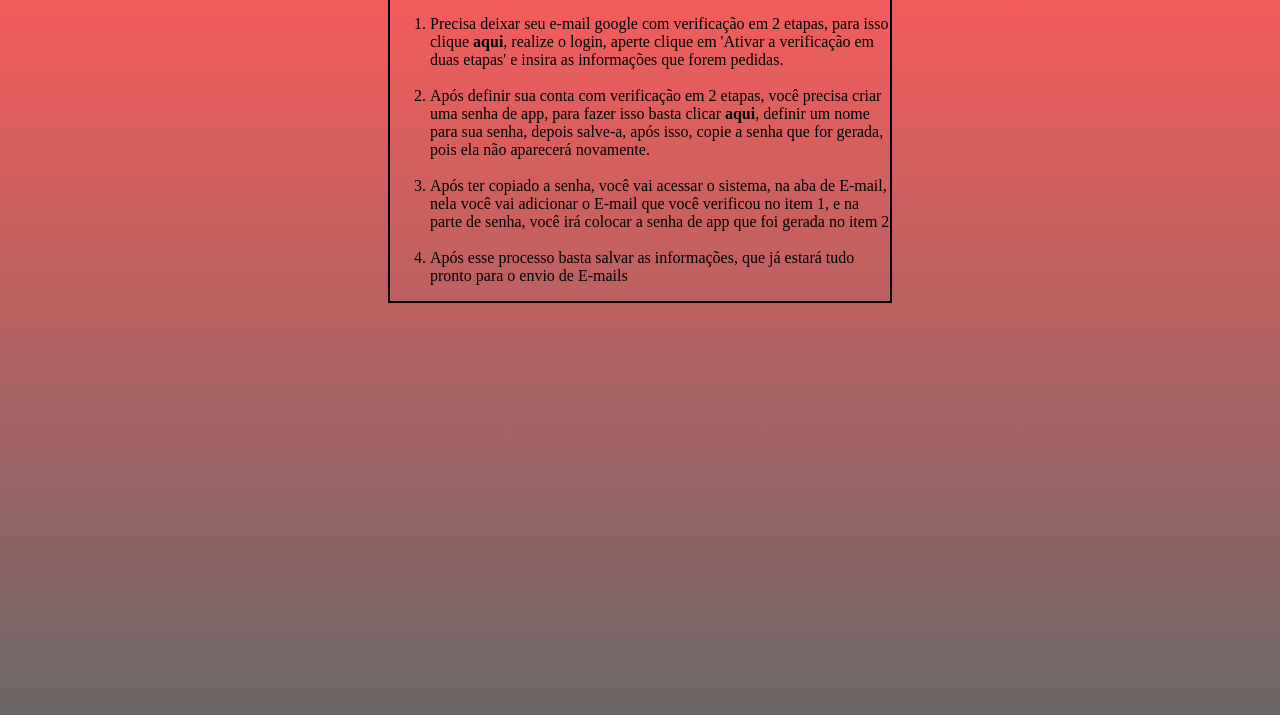
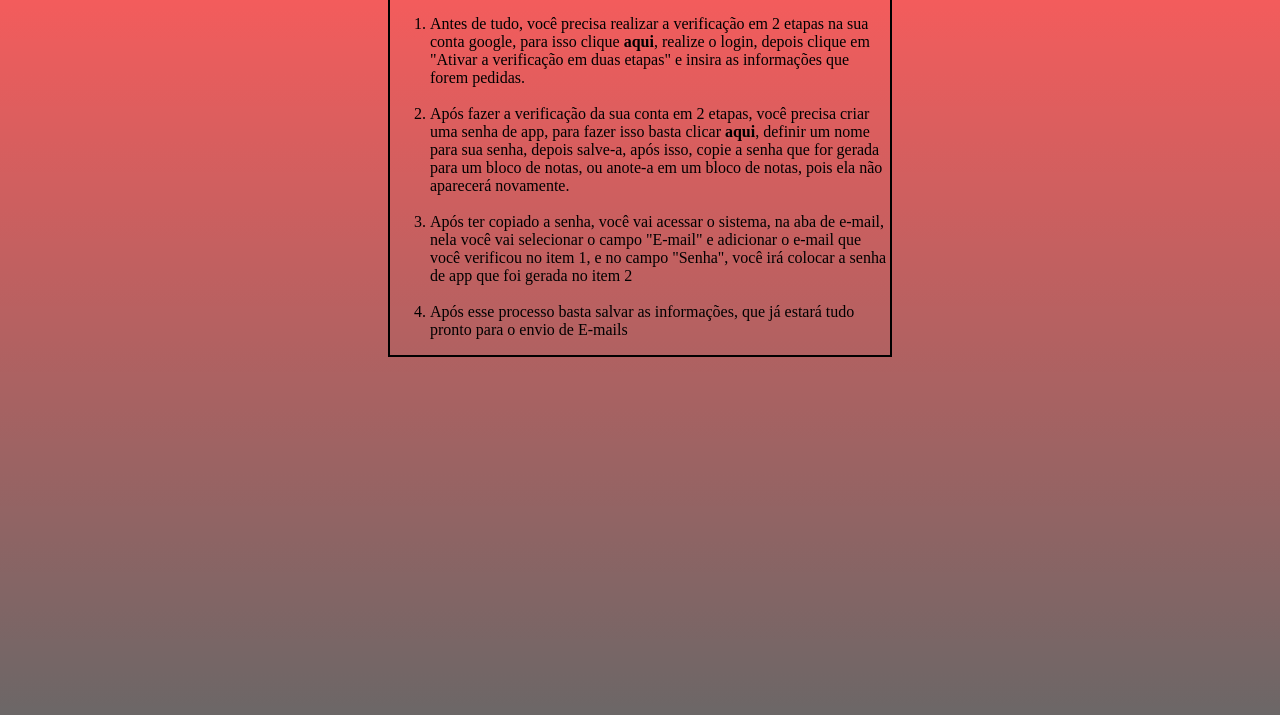
Before and after one commit to DelcidesNeto/Passo-a-Passo-para-Configuracao-do-do-E-mail, a plain HTML site: page index.html in a window 1280 px wide. Shown: the part 61-776 px from the top of the page. Drawn offline with Linux system fonts and the light colour scheme.

Commit message:
Modifiquei as instruções para algo mais compreensível, para que o usuário consiga ler e entender melhor o passo a passo

```diff
--- a/index.html
+++ b/index.html
@@ -3,7 +3,7 @@
 <head>
     <meta charset="UTF-8">
     <meta name="viewport" content="width=device-width, initial-scale=1.0">
-    <title>Configuração E-mail passo a passo</title>
+    <title>Configuração do E-mail passo a passo</title>
     <link rel="stylesheet" href="style.css">
 </head>
 <body>
@@ -23,11 +23,11 @@
     <p>Para configurar seu E-mail para o envio siga o passo a passo abaixo:</p>
     <div class="instrucoes">
         <ol>
-            <li>Precisa deixar seu e-mail google com verificação em 2 etapas, para isso clique <b><a target="_blank" href="https://myaccount.google.com/signinoptions/twosv?gar=WzEyMF0&pli=1&rapt=AEjHL4OCImPtCy2rCLh6HTJWU9cAh69dgWb8e71jsRC5E_F8Oa6PJ9Ao54z0yXivROlk59-czSSMcend3Cbf541wDHvf3S620J4kPaB-_RYIjSv1k6xXDT4">aqui</a></b>, realize o login, aperte clique em 'Ativar a verificação em duas etapas' e insira as informações que forem pedidas.</li>
+            <li>Antes de tudo, você precisa realizar a verificação em 2 etapas na sua conta google, para isso clique <b><a target="_blank" href="https://myaccount.google.com/signinoptions/twosv?gar=WzEyMF0&pli=1&rapt=AEjHL4OCImPtCy2rCLh6HTJWU9cAh69dgWb8e71jsRC5E_F8Oa6PJ9Ao54z0yXivROlk59-czSSMcend3Cbf541wDHvf3S620J4kPaB-_RYIjSv1k6xXDT4">aqui</a></b>, realize o login, depois clique em "Ativar a verificação em duas etapas" e insira as informações que forem pedidas.</li>
             <br>
-            <li>Após definir sua conta com verificação em 2 etapas, você precisa criar uma senha de app, para fazer isso basta clicar <b><a target="_blank" href="https://myaccount.google.com/apppasswords?continue=https://myaccount.google.com/security?gar%3DWzEyMF0%26rapt%3DAEjHL4PUNDhEa0XPGOl4Ol5SGiwQmFN6SmPiig6YtM94Okmvkz0Qte-QTJZtIa-_ZTbBeVl4OJJj-bg74YPH_SAUSYp4ia6kw8xihn9dSRryyRkGHre_HHo&pli=1&rapt=AEjHL4O5LCXzIStWbigL_GK84vxz9ZEUENENlObMTU4L3JN9DB53VQK1Dj6p1n9eLWo4rkjmx4gPY5s8CuNKHshmGb4Kjn47fcfJ5_2a14pygK6W8lsv5Fc">aqui</a></b>, definir um nome para sua senha, depois salve-a, após isso, copie a senha que for gerada, pois ela não aparecerá novamente.</li>
+            <li>Após fazer a verificação da sua conta em 2 etapas, você precisa criar uma senha de app, para fazer isso basta clicar <b><a target="_blank" href="https://myaccount.google.com/apppasswords?continue=https://myaccount.google.com/security?gar%3DWzEyMF0%26rapt%3DAEjHL4PUNDhEa0XPGOl4Ol5SGiwQmFN6SmPiig6YtM94Okmvkz0Qte-QTJZtIa-_ZTbBeVl4OJJj-bg74YPH_SAUSYp4ia6kw8xihn9dSRryyRkGHre_HHo&pli=1&rapt=AEjHL4O5LCXzIStWbigL_GK84vxz9ZEUENENlObMTU4L3JN9DB53VQK1Dj6p1n9eLWo4rkjmx4gPY5s8CuNKHshmGb4Kjn47fcfJ5_2a14pygK6W8lsv5Fc">aqui</a></b>, definir um nome para sua senha, depois salve-a, após isso, copie a senha que for gerada para um bloco de notas, ou anote-a em um bloco de notas, pois ela não aparecerá novamente.</li>
             <br>
-            <li>Após ter copiado a senha, você vai acessar o sistema, na aba de E-mail, nela você vai adicionar o E-mail que você verificou no item 1, e na parte de senha, você irá colocar a senha de app que foi gerada no item 2</li>
+            <li>Após ter copiado a senha, você vai acessar o sistema, na aba de e-mail, nela você vai selecionar o campo "E-mail" e adicionar o e-mail que você verificou no item 1, e no campo "Senha", você irá colocar a senha de app que foi gerada no item 2</li>
             <br>
             <li>Após esse processo basta salvar as informações, que já estará tudo pronto para o envio de E-mails</li>
         </ol>
```
